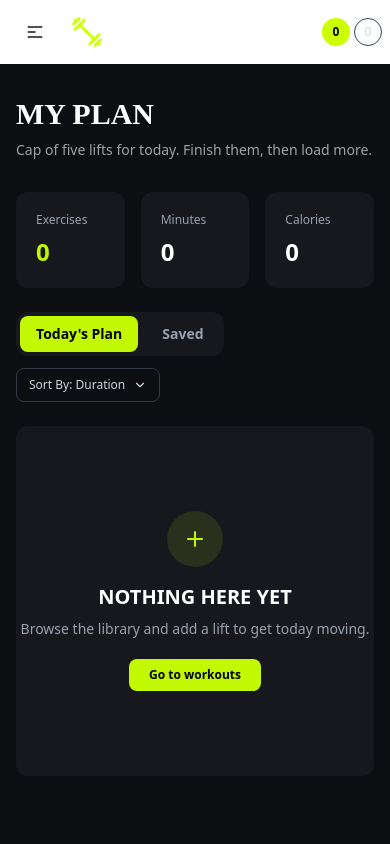
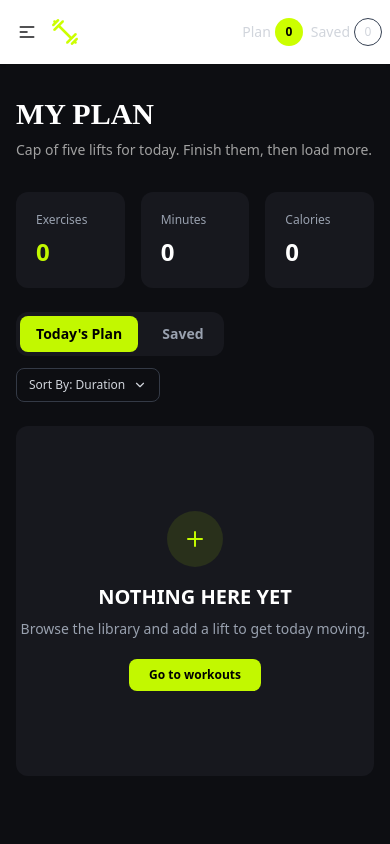
Before and after one commit to raihan-hosen/Fit-Log, a Next.js app: page /myplan in a window 390 px wide. Shown: the top 844 px of the page. Built offline with nearby package versions, Linux system fonts and the light colour scheme.

Commit message:
Recheck hero section, Makde button work

```diff
--- a/src/app/NavbarDetails/Navplan.tsx
+++ b/src/app/NavbarDetails/Navplan.tsx
@@ -14,7 +14,7 @@ const Navplan = () => {
             href="/myplan"
             className="flex shrink-0 items-center gap-1 text-sm hover:opacity-80 sm:gap-2"
         >
-            <span className="hidden text-gray-300 sm:inline">
+            <span className=" text-gray-300 sm:inline">
                 Plan
             </span>
 
--- a/src/app/NavbarDetails/Navsaved.tsx
+++ b/src/app/NavbarDetails/Navsaved.tsx
@@ -14,7 +14,7 @@ const Navsaved = () => {
             href="/myplan"
             className="flex shrink-0 items-center gap-1 text-sm hover:opacity-80 sm:gap-2"
         >
-            <span className="hidden text-gray-300 sm:inline">
+            <span className="text-gray-300 sm:inline">
                 Saved
             </span>
 
--- a/src/app/components/hero/banner.tsx
+++ b/src/app/components/hero/banner.tsx
@@ -1,5 +1,7 @@
 import React from "react";
 import Image from "next/image";
+import Link from "next/link";
+import { ArrowDown } from "lucide-react";
 import Banner from "@/public/banner.png";
 
 const Hero = () => {
@@ -21,9 +23,13 @@ const Hero = () => {
                                 FitLog is a dark, no-nonsense gym companion: pick a lift, lock it
                                 into today&apos;s plan, and watch the week&apos;s work add up.
                             </p>
-                            <button className="mt-6 sm:mt-8 rounded-md bg-[#C2F800] px-5 sm:px-7 py-3 sm:py-4 text-xs sm:text-sm font-bold text-black transition hover:bg-[#D0FF33]">
+                            <Link
+                                href="#library"
+                                className="mt-6 sm:mt-8 inline-flex items-center gap-2 rounded-md bg-[#C2F800] px-5 sm:px-7 py-3 sm:py-4 text-xs sm:text-sm font-bold text-black transition hover:bg-[#D0FF33]"
+                            >
                                 BROWSE WORKOUTS
-                            </button>
+                                <ArrowDown size={16} />
+                            </Link>
                         </div>
                         <div className="flex justify-center lg:justify-end mt-4 lg:mt-0">
                             <Image
--- a/src/app/components/shared/Navbar.tsx
+++ b/src/app/components/shared/Navbar.tsx
@@ -10,7 +10,6 @@ import Navsaved from "../../NavbarDetails/Navsaved";
 
 const Navbar = () => {
     const pathname = usePathname();
-
     const menuItems = [
         {
             name: "Workouts",
@@ -21,15 +20,15 @@ const Navbar = () => {
             href: "/myplan",
         },
     ];
+
     return (
         <div className="navbar w-full bg-base-100 px-2 shadow-sm sm:px-4">
             <div className="navbar-start min-w-0">
                 <div className="dropdown">
-
                     <div
                         tabIndex={0}
                         role="button"
-                        className="btn btn-ghost lg:hidden"
+                        className="btn btn-ghost px-2 lg:hidden"
                     >
                         <svg
                             aria-label="Menu"
@@ -54,13 +53,14 @@ const Navbar = () => {
                         {menuItems.map((item) => {
                             const isActive =
                                 pathname === item.href;
+
                             return (
                                 <li key={item.href}>
                                     <Link
                                         href={item.href}
                                         className={
                                             isActive
-                                                ? "text-[#C2F800] font-bold"
+                                                ? "font-bold text-[#C2F800]"
                                                 : "text-gray-300"
                                         }
                                     >
@@ -74,16 +74,16 @@ const Navbar = () => {
 
                 <Link
                     href="/"
-                    className="btn btn-ghost flex items-center gap-2 px-2 sm:px-4"
+                    className="btn btn-ghost flex items-center gap-1 px-1 sm:gap-2 sm:px-4"
                 >
                     <Image
                         src={Logo}
                         alt="Logo"
                         width={32}
                         height={32}
-                        className="shrink-0"
+                        className="h-7 w-7 shrink-0 sm:h-8 sm:w-8"
                     />
-                    <span className="text-base font-bold tracking-wider text-white sm:text-xl">
+                    <span className="text-sm font-bold tracking-wider text-white sm:text-xl">
                         FITLOG
                     </span>
                 </Link>
@@ -94,6 +94,7 @@ const Navbar = () => {
                     {menuItems.map((item) => {
                         const isActive =
                             pathname === item.href;
+
                         return (
                             <li key={item.href}>
                                 <Link
@@ -105,19 +106,19 @@ const Navbar = () => {
                                 >
                                     {item.name}
                                 </Link>
-
                             </li>
                         );
                     })}
                 </ul>
             </div>
 
-            <div className="navbar-end min-w-0 gap-1 sm:gap-4">
-                <Navplan />
-                <Navsaved />
+            <div className="navbar-end min-w-0">
+                <div className="flex items-center gap-2 sm:gap-4">
+                    <Navplan />
+                    <Navsaved />
+                </div>
             </div>
         </div>
     );
 };
-
 export default Navbar;
--- a/src/app/myplan/page.tsx
+++ b/src/app/myplan/page.tsx
@@ -82,7 +82,6 @@ const MyPlanPage = () => {
     return (
         <main className="min-h-screen bg-[#0D0E12] px-4 py-8 text-white md:px-8">
             <div className="mx-auto max-w-6xl">
-                {/* Header */}
                 <div className="mb-8">
                     <h1 className="font-[oswald] text-3xl font-bold sm:text-4xl">
                         MY PLAN
@@ -92,7 +91,6 @@ const MyPlanPage = () => {
                     </p>
                 </div>
 
-                {/* Stats */}
                 <div className="mb-6 grid grid-cols-3 gap-4">
                     <div className="rounded-xl bg-[#17181E] p-5">
                         <p className="text-xs text-gray-400">Exercises</p>
@@ -164,7 +162,6 @@ const MyPlanPage = () => {
                     </div>
                 </div>
 
-                {/* List */}
                 {isLoading ? (
                     <div className="flex min-h-[350px] items-center justify-center rounded-xl bg-[#17181E]">
                         <p className="text-sm text-gray-400">Loading workouts…</p>
--- a/src/app/workouts/page.tsx
+++ b/src/app/workouts/page.tsx
@@ -13,7 +13,7 @@ const getWorkout = async (): Promise<Workout[]> => {
 const WorkoutPage = async () => {
     const workoutData = await getWorkout();
     return (
-        <section>
+        <section id="library">
             <div className="px-4 sm:px-6 md:px-8 lg:px-12">
                 <h2 className="font-bold text-xl sm:text-2xl font-[oswald]">
                     THE LIBRARY
```
